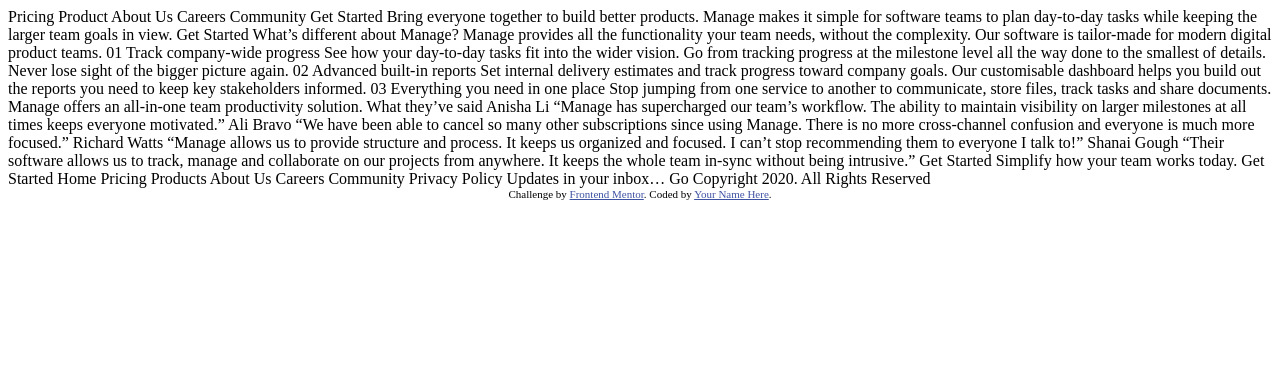
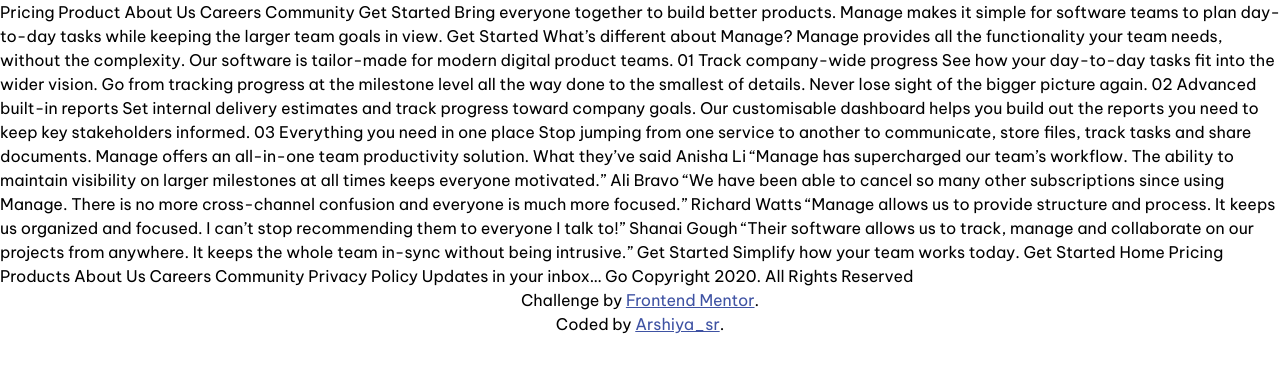
Before and after one commit to arshiya-sr/frontend-mentor-Manage-landing-page-Project, a plain HTML site: page index.html in a window 1280 px wide. Drawn offline with Linux system fonts and the light colour scheme.

Commit message:
Base CSS files and fonts

```diff
--- /dev/null
+++ b/css/main.css
@@ -0,0 +1,140 @@
+/* custom variables */
+
+:root {
+
+    /* Colors */
+
+    /* Primary */
+
+    --Orange-400: hsl(12, 88%, 59%);
+    --Blue-950: hsl(228, 39%, 23%);
+
+    /* Neutral */
+
+    --Gray-950: hsl(233, 12%, 13%);
+    --Orange-50: hsl(13, 100%, 96%);
+    --Gray-50: hsl(0, 0%, 98%);
+
+    /* Basic colors */
+
+    --Black: hsl(0, 0%, 0%);
+    --White: hsl(0, 100%, 100%);
+    --White-light: hsla(0, 0%, 90%, 0.7);
+
+    --Shadow: hsla(0, 0%, 0%, 0.6);
+
+    --Gray-border: hsl(0, 74%, 79%);
+
+    /* Typography */
+
+    --font-family: 'Be Vietnam Pro', sans-serif;
+    --font-size-base: 1rem;
+
+    /* sensible base for body text */
+
+    /* semantic font-size scale */
+
+    --fs-xxs: 0.7rem;
+    --fs-xs: 0.85rem;
+    --fs-sm: 1rem;
+    --fs-regul: 1.15rem;
+    --fs-md: 1.3rem;
+    --fs-lg: 1.5rem;
+    --fs-lg1: 1.7rem;
+    --fs-lg2: 2rem;
+    --fs-xl: 2.7rem;
+    --fs-xxl: 3rem;
+    --fs-3xl: 3.5rem;
+    --fs-gigantic: 5rem;
+    --fs-huge: 7rem;
+
+    /* Font weight */
+
+    --fw-lightest: 300;
+    --fw-light: 400;
+    --fw-normal: 500;
+    --fw-bold: 700;
+    --fw-dark: 900;
+
+    /* Spacing scale (rem-based for consistency)
+       Use a 8px baseline: 0.5rem (~8px), 1rem (~16px), 2rem (~32px) */
+
+    --space-xxs: 0.25rem;
+    --space-xs: 0.5rem;
+    --space-sm: 0.75rem;
+    --space-md: 1rem;
+    --space-lg: 2rem;
+    --space-xl: 3rem;
+    --space-xxl: 4rem;
+    --space-3xl: 5rem;
+    --space-huge: 8rem;
+
+    /* Border radius */
+
+    --radius-sm: 4px;
+    --radius-md: 8px;
+    --radius-lg: 16px;
+    --radius-half: 30px;
+    --radius-huge: 60px;
+    --radius-max: 120px;
+    --radius-circle: 50%;
+}
+
+/* Fonts */
+
+@font-face {
+    font-family: 'Be Vietnam Pro';
+    font-style: normal;
+    font-weight: 400;
+    font-display: swap;
+    src: url('../fonts/BeVietnamPro-Regular.ttf') format('truetype');
+}
+
+@font-face {
+    font-family: 'Be Vietnam Pro';
+    font-style: normal;
+    font-weight: 500;
+    font-display: swap;
+    src: url('../fonts/BeVietnamPro-Medium.ttf') format('truetype');
+}
+
+@font-face {
+    font-family: 'Be Vietnam Pro';
+    font-style: normal;
+    font-weight: 700;
+    font-display: swap;
+    src: url('../fonts/BeVietnamPro-Bold.ttf') format('truetype');
+}
+
+/* Overall styles */
+
+body {
+    font-size: var(--font-size-base);
+    font-family: var(--font-family);
+    min-height: 100vh;
+    display: flex;
+    flex-direction: column;
+    position: relative;
+}
+
+.sr-only {
+    position: absolute;
+    width: 1px;
+    height: 1px;
+    padding: 0;
+    margin: -1px;
+    overflow: hidden;
+    clip-path: inset(50%);
+    white-space: nowrap;
+    border: 0;
+}
+
+h1,
+h2,
+h3 {
+    font-family: var(--font-family-heads);
+}
+
+li {
+    list-style: none;
+}
--- /dev/null
+++ b/css/reset.css
@@ -0,0 +1,104 @@
+/* 1. Use a more-intuitive box-sizing model */
+*,
+*::before,
+*::after {
+    box-sizing: border-box;
+}
+
+/* 2. Remove default margin */
+*:not(dialog) {
+    margin: 0;
+    padding: 0;
+}
+
+/* 3. Enable keyword animations */
+@media (prefers-reduced-motion: no-preference) {
+    html {
+        interpolate-size: allow-keywords;
+    }
+}
+
+body {
+    /* 4. Increase line-height */
+    line-height: 1.5;
+    /* 5. Improve text rendering */
+    -webkit-font-smoothing: antialiased;
+}
+
+/* 6. Improve media defaults */
+img,
+picture,
+video,
+canvas,
+svg {
+    display: block;
+    max-width: 100%;
+}
+
+/* 7. Inherit fonts for form controls */
+input,
+button,
+textarea,
+select {
+    font: inherit;
+}
+
+/* 8. Avoid text overflows */
+p,
+h1,
+h2,
+h3,
+h4,
+h5,
+h6 {
+    overflow-wrap: break-word;
+}
+
+/* 9. Improve line wrapping */
+p {
+    text-wrap: pretty;
+}
+
+h1,
+h2,
+h3,
+h4,
+h5,
+h6 {
+    text-wrap: balance;
+}
+
+/*
+  10. Create a root stacking context
+*/
+
+#root,
+#__next {
+    isolation: isolate;
+}
+
+/*
+  11. Button
+*/
+
+
+button {
+    background: none;
+    border: none;
+    padding: 0;
+    margin: 0;
+    font: inherit;
+    color: inherit;
+    cursor: pointer;
+    outline: none;
+    -webkit-appearance: none;
+    appearance: none;
+}
+
+/* 12. Preffered Reduced Motion */
+
+@media (prefers-reduced-motion: reduce) {
+    * {
+        transition: all 0.01ms linear !important;
+    }
+}
--- /dev/null
+++ b/css/styles.css
@@ -0,0 +1,14 @@
+/* Header */
+
+/* Main */
+
+/* Footer */
+
+.footer {
+    font-size: var(--fs-sm);
+    text-align: center;
+}
+
+.credit {
+    color: hsl(228, 45%, 44%);
+}
--- a/index.html
+++ b/index.html
@@ -1,19 +1,16 @@
 <!DOCTYPE html>
 <html lang="en">
+
 <head>
   <meta charset="UTF-8">
-  <meta name="viewport" content="width=device-width, initial-scale=1.0"> <!-- displays site properly based on user's device -->
+  <meta name="viewport" content="width=device-width, initial-scale=1.0">
+  <link rel="icon" type="image/png" sizes="32x32" href="./images/favicon-32x32.png">
+  <title>Frontend Mentor | Manage landing page</title>
+  <link rel="stylesheet" href="./css/reset.css">
+  <link rel="stylesheet" href="./css/main.css">
+  <link rel="stylesheet" href="./css/styles.css">
+</head>
 
-  <link rel="icon" type="image/png" sizes="32x32" href="./images/favicon-32x32.png">
-
-  <title>Frontend Mentor | Manage landing page</title>
-
-  <!-- Feel free to remove these styles or customise in your own stylesheet 👍 -->
-  <style>
-    .attribution { font-size: 0.6875rem; text-align: center; }
-    .attribution a { color: hsl(228, 45%, 44%); }
-  </style>
-</head>
 <body>
 
   Pricing
@@ -93,9 +90,12 @@
   Copyright 2020. All Rights Reserved
 
 
-  <footer class="attribution">
-    Challenge by <a href="https://www.frontendmentor.io?ref=challenge">Frontend Mentor</a>.
-    Coded by <a href="#">Your Name Here</a>.
+  <footer class="footer">
+    <p>Challenge by <a class="credit" rel="noopener noreferrer" target="_blank"
+        href="https://www.frontendmentor.io?ref=challenge">Frontend Mentor</a>.</p>
+    <p>Coded by <a class="credit" rel="noopener noreferrer" target="_blank"
+        href="https://github.com/arshiya-sr">Arshiya_sr</a>.</p>
   </footer>
 </body>
+
 </html>
```
Also changed, not shown: fonts/BeVietnamPro-Bold.ttf (added), fonts/BeVietnamPro-Medium.ttf (added), fonts/BeVietnamPro-Regular.ttf (added).
